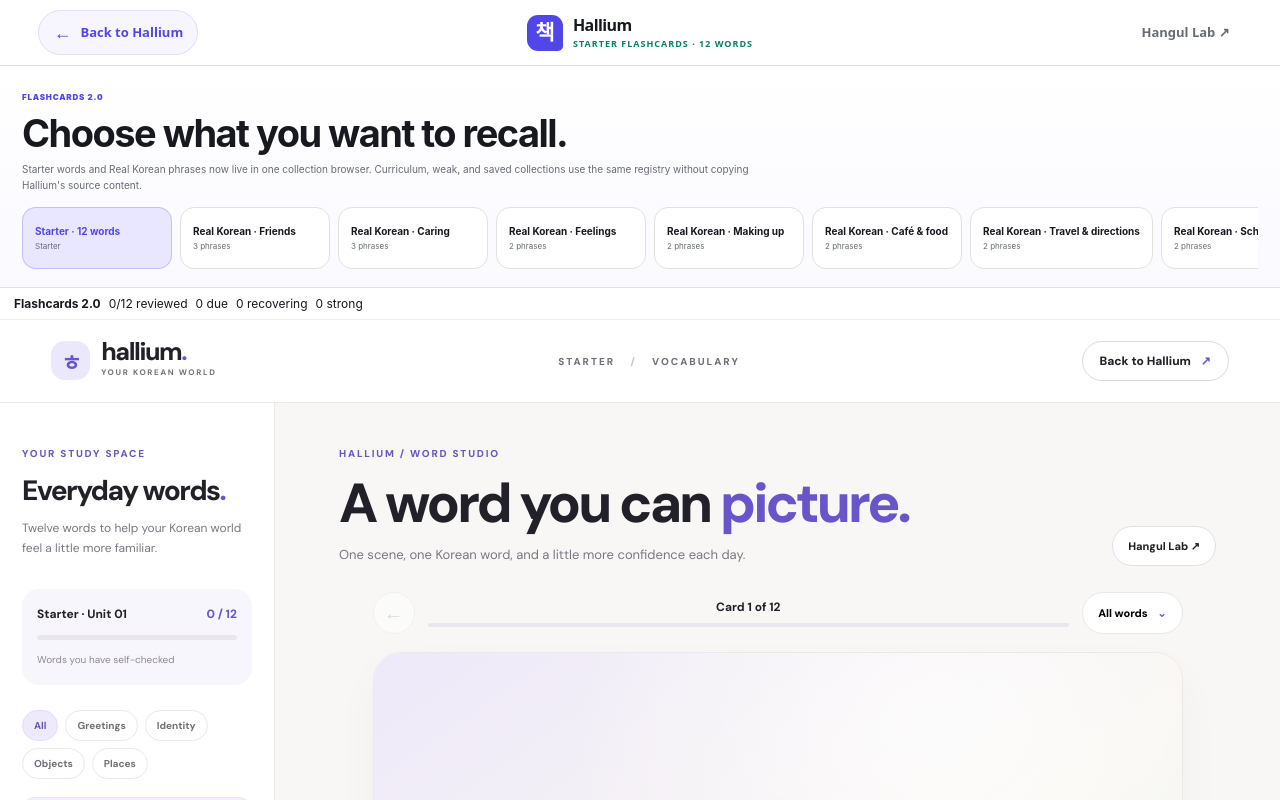
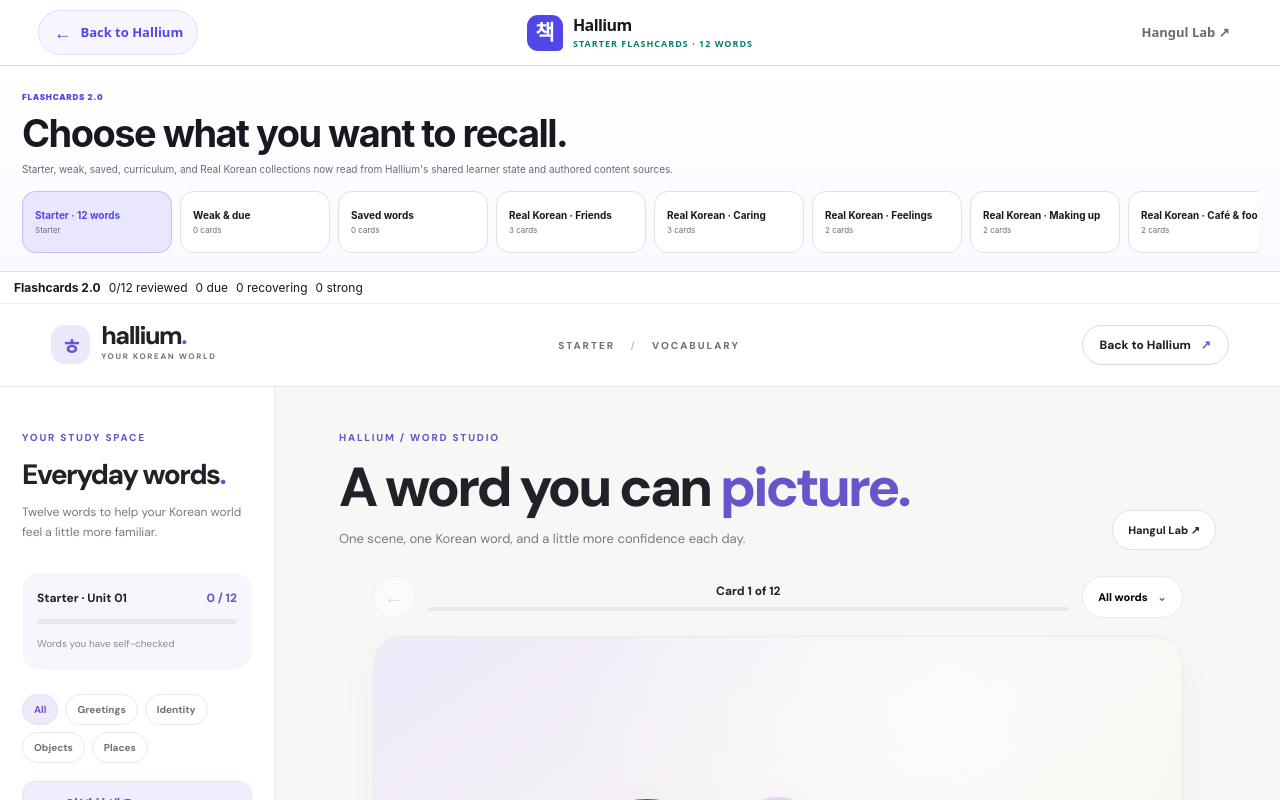
Before and after one commit to sushan5140/hallium, a Next.js app: page /flashcards in a window 1280 px wide. Built offline with nearby package versions, Linux system fonts and the light colour scheme.

Commit message:
H-P9.7: surface canonical weak saved and curriculum collections

```diff
--- a/app/flashcards/FlashcardCollectionsBrowser.js
+++ b/app/flashcards/FlashcardCollectionsBrowser.js
@@ -1,19 +1,37 @@
 "use client";
 
-import { useMemo, useState } from "react";
-import { realKoreanFlashcards } from "../../lib/flashcard-collections";
+import { useEffect, useMemo, useState } from "react";
+import { realKoreanFlashcards, savedFlashcardCollection, weakFlashcardCollection } from "../../lib/flashcard-collections";
 import StarterFlashcardsBridge from "./StarterFlashcardsBridge";
 
-function groupRealKorean() {
-  const cards = realKoreanFlashcards();
+const INTELLIGENCE_KEY = "hallim:intelligence:v1";
+
+function readFlashcardState() {
+  if (typeof window === "undefined") return { cards:{}, savedIds:[], catalog:[] };
+  try {
+    const intelligence = JSON.parse(localStorage.getItem(INTELLIGENCE_KEY) || "{}") || {};
+    const flashcards = intelligence.flashcards || {};
+    return {
+      cards: flashcards.cards && typeof flashcards.cards === "object" ? flashcards.cards : {},
+      savedIds: Array.isArray(flashcards.savedIds) ? flashcards.savedIds : [],
+      catalog: Array.isArray(flashcards.catalog) ? flashcards.catalog : [],
+    };
+  } catch {
+    return { cards:{}, savedIds:[], catalog:[] };
+  }
+}
+
+function groupCards(cards, prefix, fallbackLabel) {
   const map = new Map();
-  for (const card of cards) {
-    const id = card.collectionId || "real-korean";
+  for (const card of cards || []) {
+    const id = card.collectionId || prefix;
     if (!map.has(id)) {
       map.set(id, {
         id,
-        label: "Real Korean · " + (card.meta?.sceneLabel || "Scene"),
-        description: "Authored phrases from Hallium's existing Real Korean bank.",
+        label: fallbackLabel(card),
+        description: card.source === "curriculum"
+          ? "Vocabulary sourced directly from Hallium curriculum lessons."
+          : "Authored phrases from Hallium's existing Real Korean bank.",
         cards: [],
       });
     }
@@ -26,6 +44,8 @@ function GenericCollection({ collection }) {
   const [index, setIndex] = useState(0);
   const cards = collection.cards || [];
   const card = cards[index] || null;
+
+  useEffect(() => setIndex(0), [collection.id]);
 
   if (!card) {
     return (
@@ -48,11 +68,12 @@ function GenericCollection({ collection }) {
       </header>
 
       <article className="flashcardCollectionCard">
-        <small>{card.meta?.register ? card.meta.register.toUpperCase() : "KOREAN"}</small>
+        <small>{card.meta?.register ? card.meta.register.toUpperCase() : card.source?.toUpperCase() || "KOREAN"}</small>
         <h2 lang="ko">{card.korean}</h2>
         {card.meta?.romanization ? <p className="flashcardCollectionRomanization">{card.meta.romanization}</p> : null}
         <h3>{card.meaning}</h3>
         {card.meta?.note ? <p>{card.meta.note}</p> : null}
+        {card.meta?.due ? <p><strong>Due now · stability {card.meta.stability}%</strong></p> : null}
       </article>
 
       <div className="flashcardCollectionNav">
@@ -64,16 +85,68 @@ function GenericCollection({ collection }) {
 }
 
 export default function FlashcardCollectionsBrowser() {
-  const realKoreanCollections = useMemo(() => groupRealKorean(), []);
-  const collections = useMemo(() => [
-    {
-      id: "starter",
-      label: "Starter · 12 words",
-      description: "Illustrated Starter vocabulary with recall evidence.",
-      kind: "starter",
-    },
-    ...realKoreanCollections.map((collection) => ({ ...collection, kind: "generic" })),
-  ], [realKoreanCollections]);
+  const [canonical, setCanonical] = useState({ cards:{}, savedIds:[], catalog:[] });
+
+  useEffect(() => {
+    const refresh = () => setCanonical(readFlashcardState());
+    refresh();
+    window.addEventListener("hallium:flashcards:changed", refresh);
+    window.addEventListener("storage", refresh);
+    return () => {
+      window.removeEventListener("hallium:flashcards:changed", refresh);
+      window.removeEventListener("storage", refresh);
+    };
+  }, []);
+
+  const collections = useMemo(() => {
+    const realKorean = realKoreanFlashcards();
+    const catalogMap = new Map();
+
+    for (const card of [...canonical.catalog, ...realKorean]) {
+      if (card?.id) catalogMap.set(card.id, card);
+    }
+
+    const allCards = [...catalogMap.values()];
+    const weak = weakFlashcardCollection(allCards, canonical.cards);
+    const saved = savedFlashcardCollection(allCards, canonical.savedIds);
+    const curriculum = allCards.filter((card) => card.source === "curriculum");
+    const realKoreanCollections = groupCards(
+      realKorean,
+      "real-korean",
+      (card) => "Real Korean · " + (card.meta?.sceneLabel || "Scene"),
+    );
+    const curriculumCollections = groupCards(
+      curriculum,
+      "curriculum",
+      (card) => "Curriculum · " + (card.meta?.lessonTitle || "Vocabulary"),
+    );
+
+    return [
+      {
+        id:"starter",
+        label:"Starter · 12 words",
+        description:"Illustrated Starter vocabulary with recall evidence.",
+        kind:"starter",
+        cards:allCards.filter((card) => card.source === "starter"),
+      },
+      {
+        id:"weak",
+        label:"Weak & due",
+        description:"Cards Hallium evidence says need another recall.",
+        kind:"generic",
+        cards:weak,
+      },
+      {
+        id:"saved",
+        label:"Saved words",
+        description:"Words you explicitly kept for later practice.",
+        kind:"generic",
+        cards:saved,
+      },
+      ...curriculumCollections.map((collection) => ({ ...collection, kind:"generic" })),
+      ...realKoreanCollections.map((collection) => ({ ...collection, kind:"generic" })),
+    ];
+  }, [canonical]);
 
   const [activeId, setActiveId] = useState("starter");
   const active = collections.find((collection) => collection.id === activeId) || collections[0];
@@ -84,7 +157,7 @@ export default function FlashcardCollectionsBrowser() {
         <div className="flashcardCollectionsIntro">
           <span>FLASHCARDS 2.0</span>
           <h1>Choose what you want to recall.</h1>
-          <p>Starter words and Real Korean phrases now live in one collection browser. Curriculum, weak, and saved collections use the same registry without copying Hallium's source content.</p>
+          <p>Starter, weak, saved, curriculum, and Real Korean collections now read from Hallium's shared learner state and authored content sources.</p>
         </div>
         <div className="flashcardCollectionTabs" role="tablist" aria-label="Choose flashcard collection">
           {collections.map((collection) => (
@@ -97,7 +170,7 @@ export default function FlashcardCollectionsBrowser() {
               onClick={() => setActiveId(collection.id)}
             >
               <strong>{collection.label}</strong>
-              <small>{collection.kind === "starter" ? "Starter" : collection.cards.length + " phrases"}</small>
+              <small>{collection.kind === "starter" ? "Starter" : collection.cards.length + " cards"}</small>
             </button>
           ))}
         </div>
```
